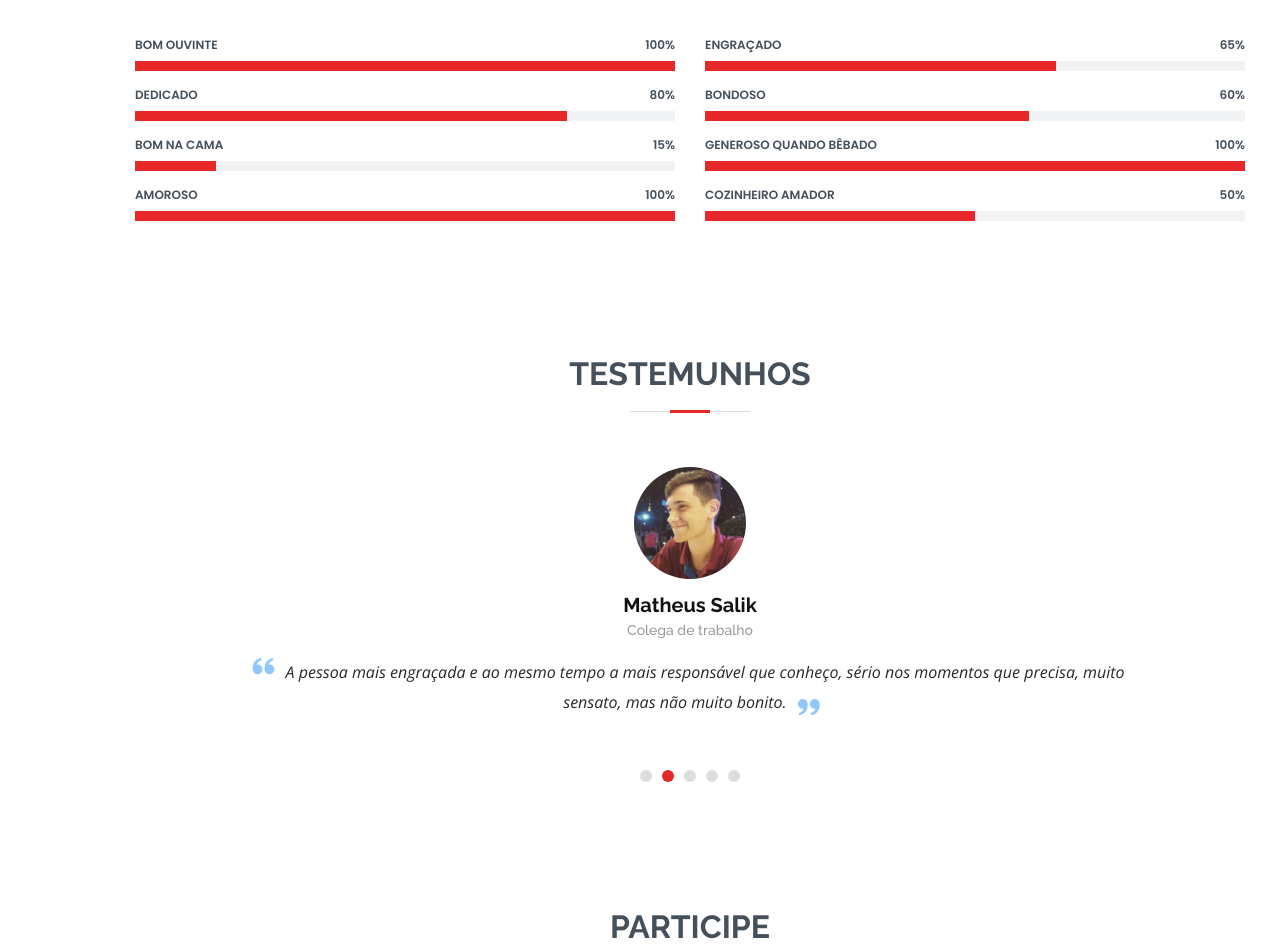
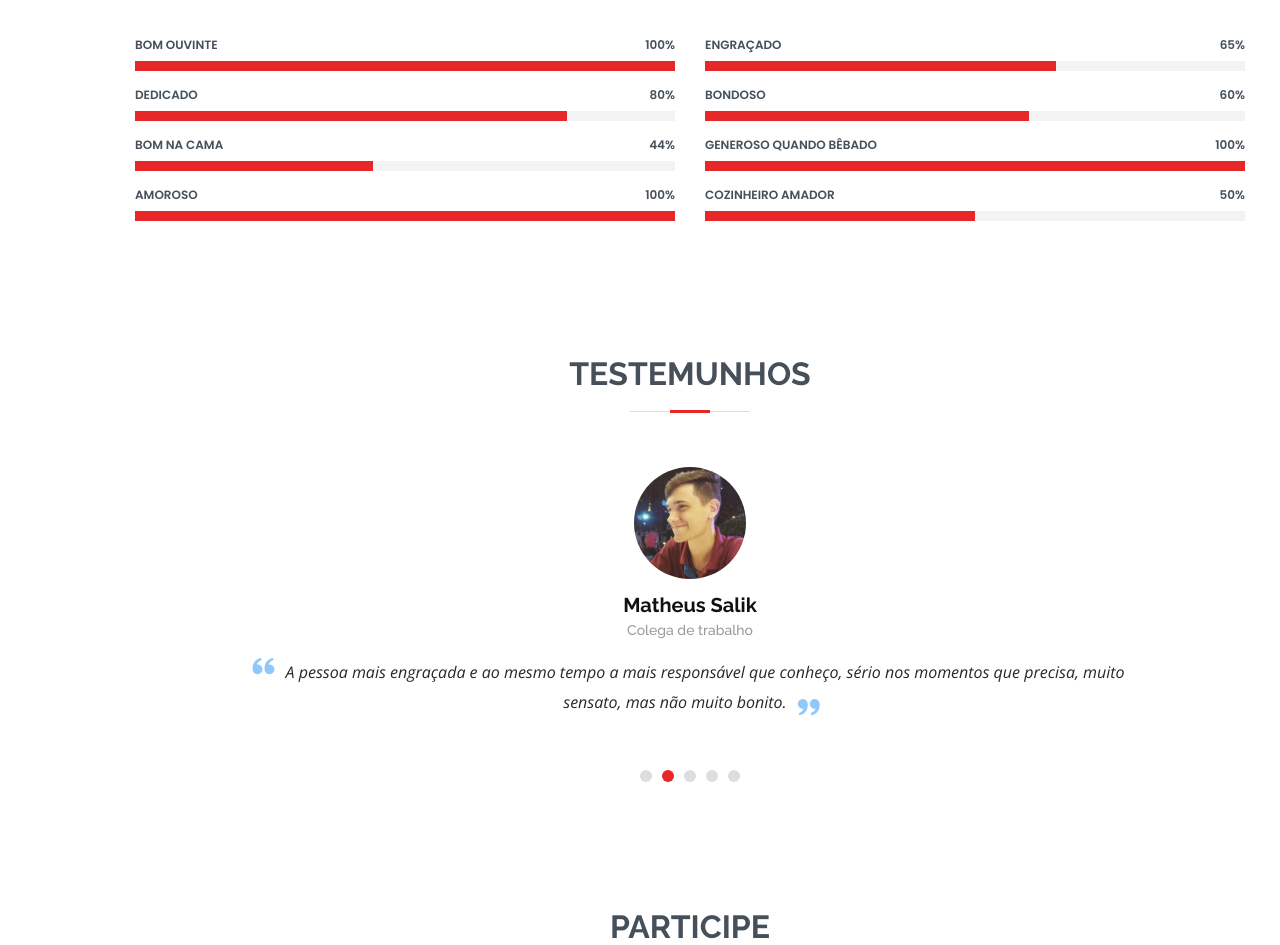
Before and after one commit to pscordeiro/Mozao-pro-Paulo, a plain HTML site: page index.html in a window 1280 px wide. Shown: the part 1900-2845 px from the top of the page. Drawn offline with nearby package versions, Linux system fonts and the light colour scheme.

Commit message:
FIX: atualizado porcentagem

```diff
--- a/index.html
+++ b/index.html
@@ -160,9 +160,9 @@
             </div>
 
             <div class="progress">
-              <span class="skill">Bom na cama <i class="val">15%</i></span>
+              <span class="skill">Bom na cama <i class="val">44%</i></span>
               <div class="progress-bar-wrap">
-                <div class="progress-bar" role="progressbar" aria-valuenow="15" aria-valuemin="0" aria-valuemax="100">
+                <div class="progress-bar" role="progressbar" aria-valuenow="44" aria-valuemin="0" aria-valuemax="100">
                 </div>
               </div>
             </div>
```
